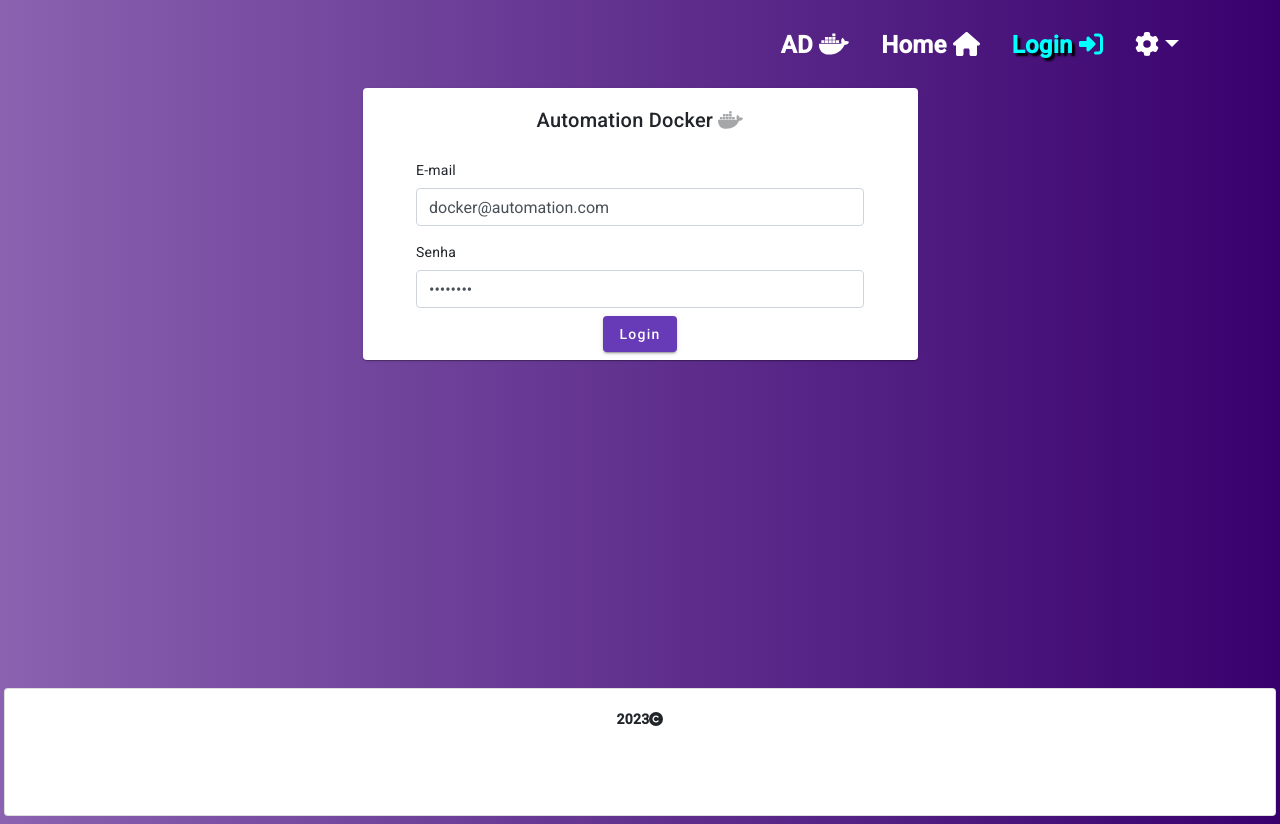
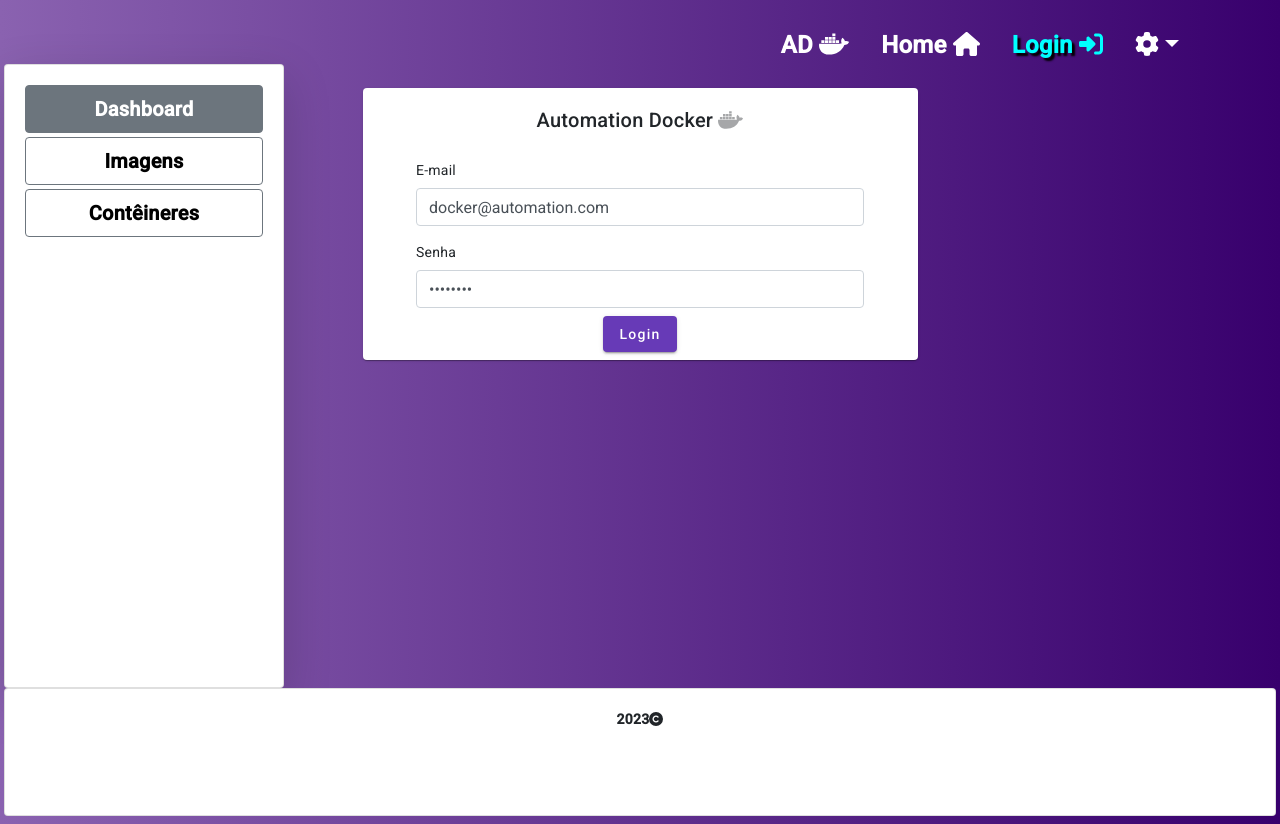
Before and after one commit to saucesar/automation_docker_gui, an Angular app: page /login in a window 1280 px wide. Built offline with nearby package versions, Linux system fonts and the light colour scheme.

Commit message:
Componente para menu lateral

```diff
--- a/src/app/app.component.html
+++ b/src/app/app.component.html
@@ -1,3 +1,4 @@
+<app-navbar-lateral></app-navbar-lateral>
 <div class="container mt-4">
     <app-navbar></app-navbar>
     <router-outlet></router-outlet>
--- a/src/app/app.module.ts
+++ b/src/app/app.module.ts
@@ -20,6 +20,7 @@
 import { NavbarComponent } from './components/navbar/navbar.component';
 import { FooterComponent } from './components/footer/footer.component';
 import { DashboardComponent } from './components/dashboard/dashboard.component';
+import { NavbarLateralComponent } from './components/navbar-lateral/navbar-lateral.component';
 
 @NgModule({
   declarations: [
@@ -29,6 +30,7 @@
     NavbarComponent,
     FooterComponent,
     DashboardComponent,
+    NavbarLateralComponent,
   ],
   imports: [
     BrowserModule,
--- /dev/null
+++ b/src/app/components/navbar-lateral/navbar-lateral.component.html
@@ -0,0 +1,13 @@
+<div class="card card-body ml-1 mt-4 shadow-lg">
+    <ul class="nav flex-column">
+        <li class="nav-item">
+            <a class="nav-link active btn btn-outline-secondary mb-1" href="#">Dashboard</a>
+        </li>
+        <li class="nav-item">
+            <a class="nav-link btn btn-outline-secondary mb-1" href="#">Imagens</a>
+        </li>
+        <li class="nav-item">
+            <a class="nav-link btn btn-outline-secondary mb-1" href="#">Contêineres</a>
+        </li>
+    </ul>
+</div>
--- /dev/null
+++ b/src/app/components/navbar-lateral/navbar-lateral.component.scss
@@ -0,0 +1,21 @@
+.card {
+    width: 17.5rem;
+    min-height: calc(100% - 11rem);
+    position: absolute;
+    margin-top: 2.5rem !important;
+}
+
+.nav-item .nav-link {
+    color: black;
+    font-weight: 800;
+    font-size: 1.25rem;
+}
+
+.nav-item .nav-link:hover {
+    color: gray;
+}
+
+.nav-link.active,
+.nav-link:hover {
+    color: white !important;
+}
```
Also changed, not shown: src/app/components/navbar-lateral/navbar-lateral.component.ts (added, +10 -0 lines), 1 other file (tests, documents, lock files or other folders).
